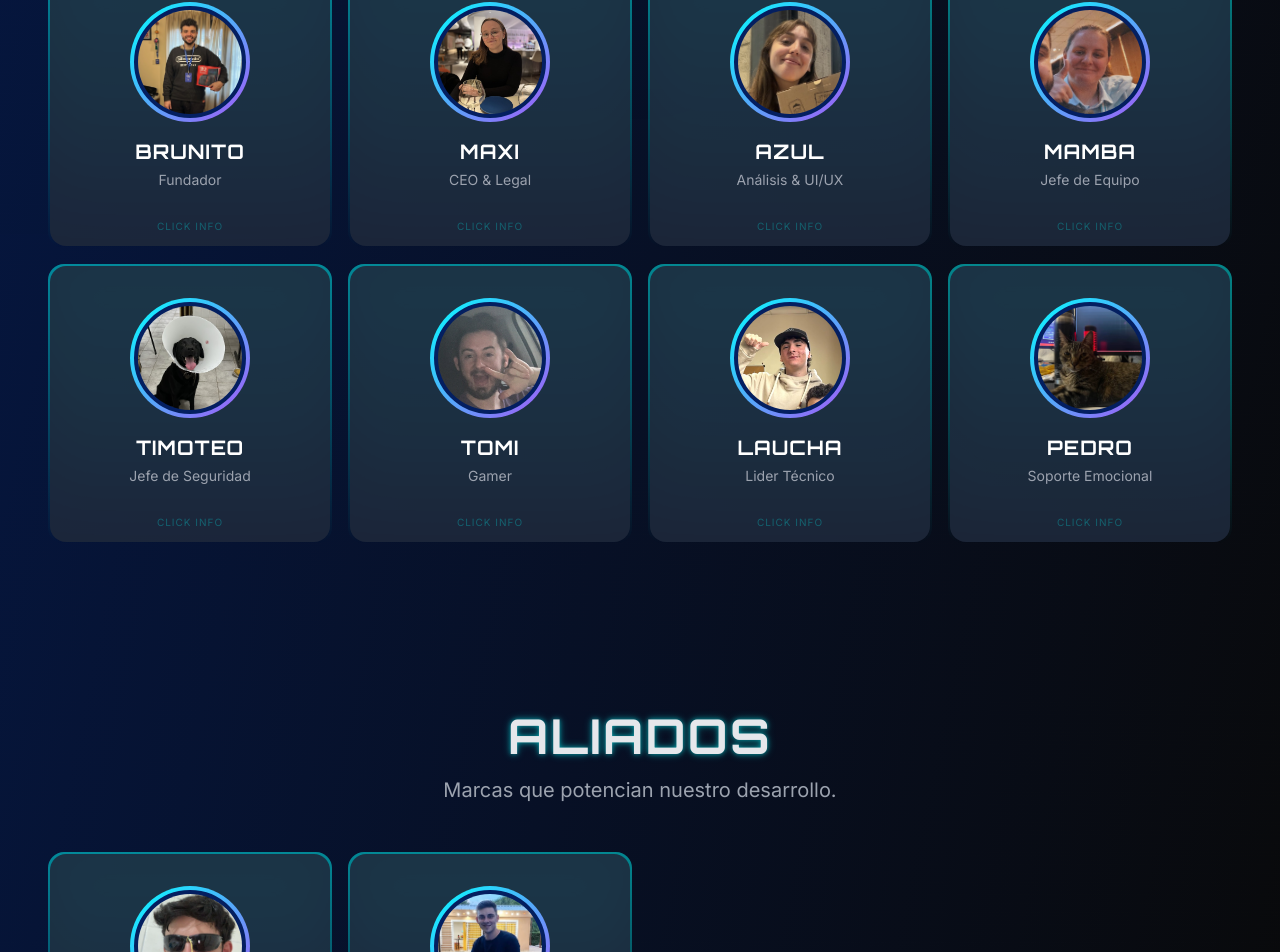
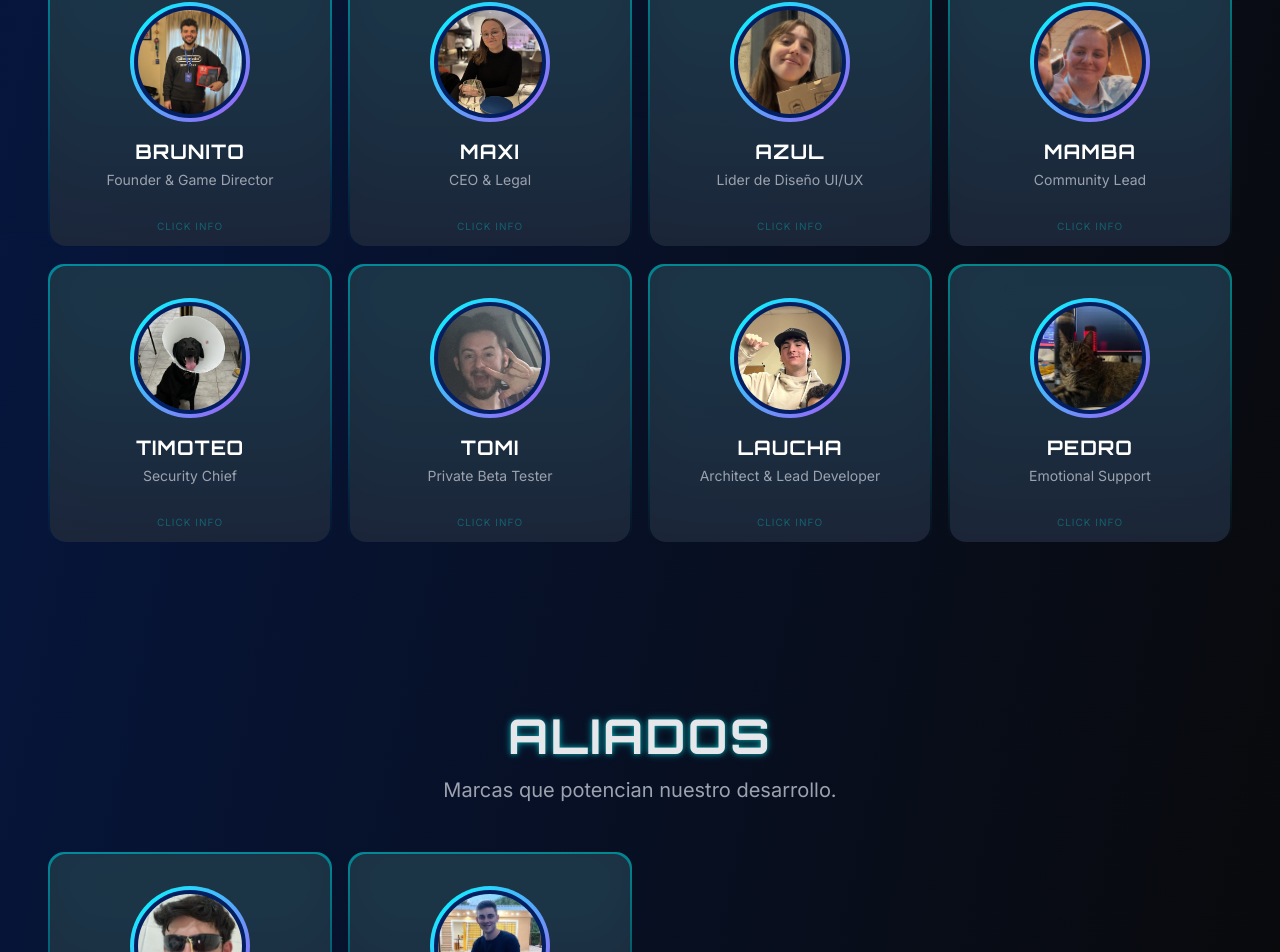
Before and after one commit to azultalavera/itsmegames-web, a React (Vite) app: page / in a window 1280 px wide. Shown: the part 4812-5764 px from the top of the page. Built offline with nearby package versions, Linux system fonts and the light colour scheme.

Commit message:
actualizo roles del equipo
XD

```diff
--- a/src/components/Team.jsx
+++ b/src/components/Team.jsx
@@ -4,7 +4,7 @@ import { motion } from 'framer-motion';
 const teamMembers = [
   {
     name: "Brunito",
-    role: "Fundador",
+    role: "Founder & Game Director",
     emoji: "🎮",
     image: "/team/brunito.png",
     description: "El cerebro detrás de todo. Fanático de los RPGs y de romper el código hasta que funcione."
@@ -18,14 +18,14 @@ const teamMembers = [
   },
   {
     name: "Azul",
-    role: "Análisis & UI/UX",
+    role: "Lider de Diseño UI/UX",
     emoji: "🎨",
     image: "/team/azul.png",
     description: "Arquitecta de interfaces. Fusiona los requerimientos puros del sistema con un diseño visual impactante."
   },
   {
     name: "Mamba",
-    role: "Jefe de Equipo",
+    role: "Community Lead",
     emoji: "💼",
     image: "/team/mamba.png",
     description: "Mantiene al equipo enfocado. Experta en apagar incendios y gestionar el caos."
@@ -33,7 +33,7 @@ const teamMembers = [
 
   {
     name: "Timoteo",
-    role: "Jefe de Seguridad",
+    role: "Security Chief",
     emoji: "🐶",
     image: "/team/timoteo.png",
     description: "Ladra a los bugs y protege el servidor de intrusos."
@@ -41,21 +41,21 @@ const teamMembers = [
 
   {
     name: "Tomi",
-    role: "Gamer",
+    role: "Private Beta Tester",
     emoji: "💻",
     image: "/team/tomi.png",
     description: "Nacido con un teclado en la mano. Testea la jugabilidad hasta el límite."
   },
   {
     name: "Laucha",
-    role: "Lider Técnico",
+    role: "Architect & Lead Developer",
     emoji: "🛠️",
     image: "/team/laucha.png",
     description: "El arquitecto del código. Convierte café en software robusto y escalable."
   },
   {
     name: "Pedro",
-    role: "Soporte Emocional",
+    role: "Emotional Support",
     emoji: "🐱",
     image: "/team/pedro.png",
     description: "Experto en control de calidad (siestas sobre el teclado). Juzga tu código con la mirada."
```
